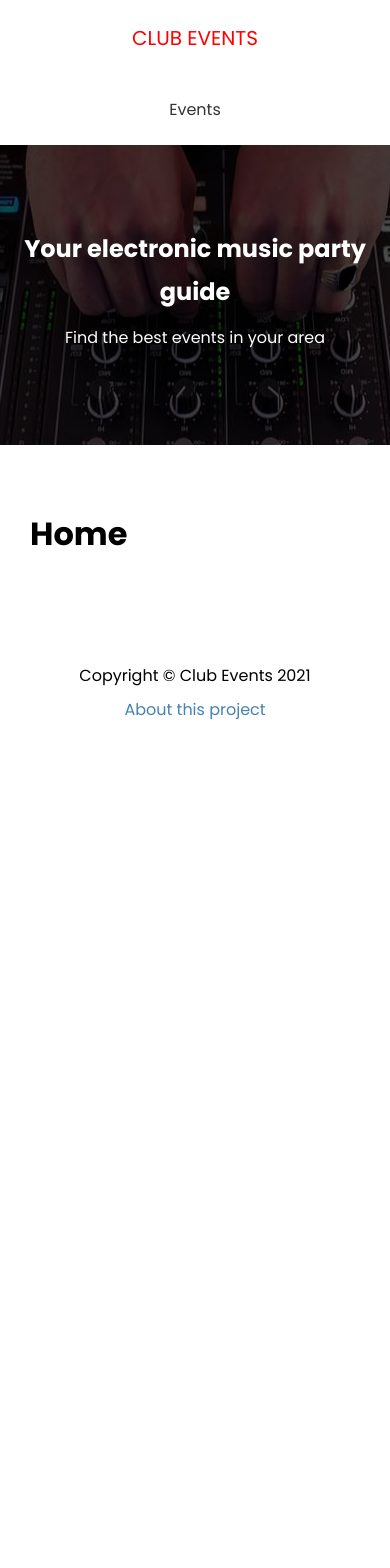
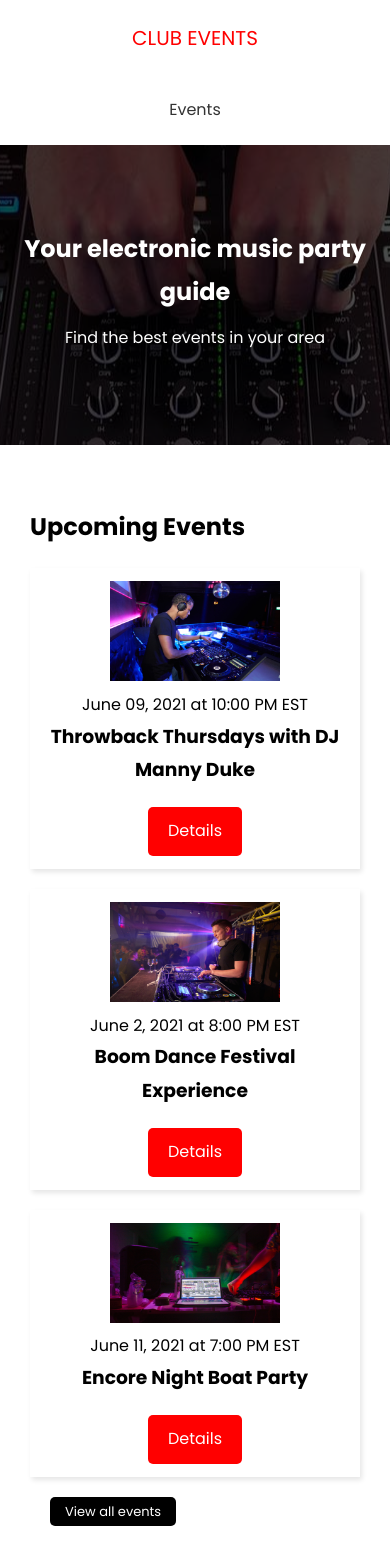
Before and after one commit to kryptondv/nextjs-events-app, a Next.js app: page / in a window 390 px wide. Shown: the top 1568 px of the page. Before the commit the page ends 844 px from the top, so only its background shows below. Built offline with nearby package versions, Linux system fonts and the light colour scheme; no server answers.

Commit message:
added display events functionality and event item component

```diff
--- /dev/null
+++ b/components/eventItem/eventItem.js
@@ -0,0 +1,28 @@
+import Link from 'next/link';
+import Image from 'next/image';
+
+import styles from './eventItem.module.scss';
+
+export default function EventItem({ evt }) {
+  return (
+    <div className={styles.event}>
+      <div className={styles.image}>
+        <Image
+          src={evt.image ? evt.image : '/images/event-default.png'}
+          width={170}
+          height={100}
+        />
+      </div>
+      <div className={styles.info}>
+        <span>{evt.date} at {evt.time}</span>
+        <h3>{evt.name}</h3>
+      </div>
+
+      <div className={styles.link}>
+        <Link href={`/events/${evt.slug}`}>
+          <a className="btn">Details</a>
+        </Link>
+      </div>
+    </div>
+  );
+}
--- /dev/null
+++ b/components/eventItem/eventItem.module.scss
@@ -0,0 +1,28 @@
+.event {
+  display: flex;
+  justify-content: space-between;
+  align-items: center;
+  margin: 20px 0;
+  padding: 13px;
+  box-shadow: 2px 3px 5px rgba(0, 0, 0, 0.1);
+}
+
+.img {
+  flex: 1;
+  margin: 10px;
+}
+
+.info {
+  flex: 2;
+}
+
+@media (max-width: 600px) {
+  .event {
+    flex-direction: column;
+    text-align: center;
+  }
+
+  .info {
+    margin-bottom: 20px;
+  }
+}
--- a/components/index.js
+++ b/components/index.js
@@ -2,5 +2,6 @@
 import Header from './header/header';
 import Footer from './footer/footer';
 import Showcase from './showcase/showcase';
+import EventItem from './eventItem/eventItem';
 
-export { Layout, Header, Footer, Showcase };
+export { Layout, Header, Footer, Showcase, EventItem };
--- /dev/null
+++ b/config/index.js
@@ -0,0 +1 @@
+export const API_URL = process.env.NEXT_PUBLIC_API_URL || 'http://localhost:3000';
--- a/pages/index.js
+++ b/pages/index.js
@@ -1,9 +1,35 @@
-import { Layout } from '/components';
+import Link from 'next/link';
+import { Layout, EventItem } from '/components';
+import { API_URL } from '/config/index';
 
-export default function Home() {
+export default function Home({ events }) {
   return (
     <Layout>
-      <h1>Home</h1>
+      <h2>Upcoming Events</h2>
+      {events.length === 0 ? (
+        <h3>No events to show</h3>
+      ) : (
+        <div>
+          {events.map(evt => (
+            <EventItem key={evt.id} evt={evt}></EventItem>
+          ))}
+          <Link href="/events">
+            <a className="btn-secondary">View all events</a>
+          </Link>
+        </div>
+      )}
     </Layout>
   );
 }
+
+export async function getStaticProps() {
+  const res = await fetch(`${API_URL}/api/events`);
+  const events = await res.json();
+
+  return {
+    props: {
+      events: events.slice(0, 3),
+    },
+    revalidate: 1,
+  };
+}
```
Also changed, not shown: pages/events/index.js (+22 -4 lines).
